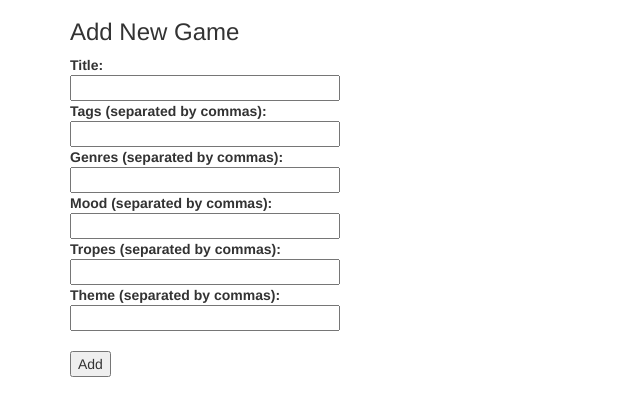
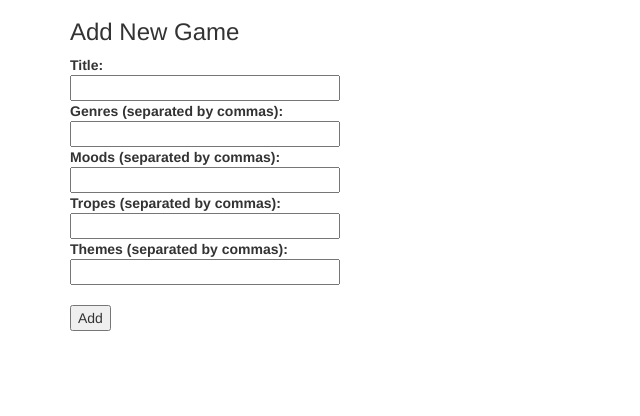
Before and after one commit to wotashu/game-graph, a Flask app: page /new_game in a window 1280 px wide. Shown: the part 51-467 px from the top of the page, without its empty margins (0-640 px from the left). Run offline with Flask 2, Linux system fonts and the light colour scheme; some libraries are stand-ins or nearby versions.

Commit message:
fix add game function

```diff
--- a/gamegraph/templates/new_game.html
+++ b/gamegraph/templates/new_game.html
@@ -7,16 +7,14 @@
             <dl>
                 <dt>Title:</dt>
                 <dd><input type=text size=30 name=title></dd>
-                <dt>Tags (separated by commas):</dt>
-                <dd><input type=text size=30 name=tags></dd>
                 <dt>Genres (separated by commas):</dt>
                 <dd><input type=text size=30 name=genre></dd>
-                <dt>Mood (separated by commas):</dt>
-                <dd><input type=text size=30 name=mood></dd>
+                <dt>Moods (separated by commas):</dt>
+                <dd><input type=text size=30 name=moods></dd>
                 <dt>Tropes (separated by commas):</dt>
                 <dd><input type=text size=30 name=tropes></dd>
-                <dt>Theme (separated by commas):</dt>
-                <dd><input type=text size=30 name=theme></dd>
+                <dt>Themes (separated by commas):</dt>
+                <dd><input type=text size=30 name=themes></dd>
             </dl>
             <input type=submit value="Add">
         </form>
```
